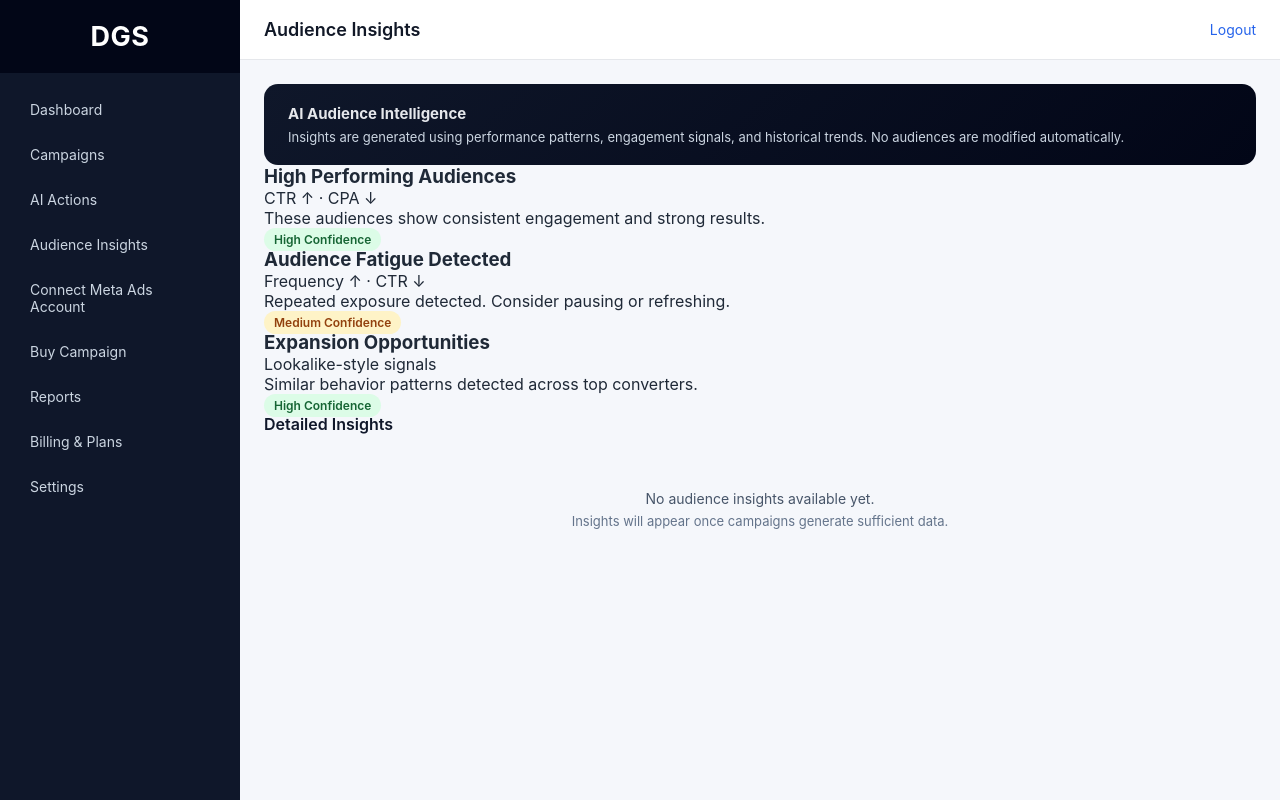
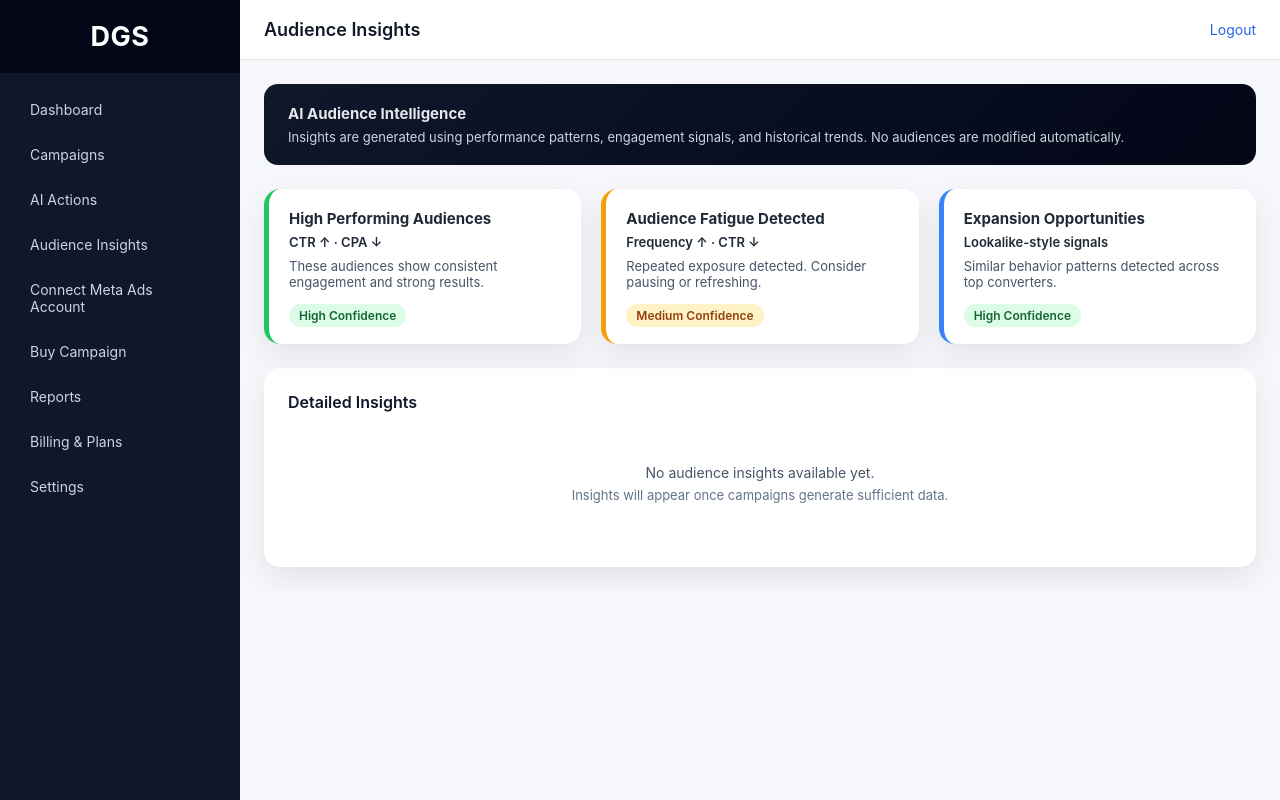
Before and after one commit to digitalgrowthstudioteam/Meta-AI, a FastAPI app: template frontend/user/templates/audience_insights.html in a window 1280 px wide. Run offline with FastAPI, Linux system fonts and the light colour scheme; the template is opened without the code that fills it, so the values that code supplies are empty.

Commit message:
Update app.css

```diff
--- a/frontend/shared/assets/css/app.css
+++ b/frontend/shared/assets/css/app.css
@@ -456,3 +456,81 @@ body {
     background: #dcfce7;
     color: #166534;
 }
+
+/* =========================
+   Audience Insights
+========================= */
+
+.audience-container {
+    display: flex;
+    flex-direction: column;
+    gap: 24px;
+}
+
+.audience-grid {
+    display: grid;
+    grid-template-columns: repeat(auto-fit, minmax(260px, 1fr));
+    gap: 20px;
+}
+
+/* =========================
+   Audience Cards
+========================= */
+
+.audience-card {
+    background: #ffffff;
+    border-radius: 16px;
+    padding: 20px;
+    box-shadow: 0 12px 30px rgba(2, 6, 23, 0.08);
+    position: relative;
+}
+
+.audience-card h3 {
+    font-size: 15px;
+    margin-bottom: 6px;
+}
+
+.audience-metric {
+    font-size: 13px;
+    font-weight: 600;
+    margin-bottom: 8px;
+}
+
+.audience-note {
+    font-size: 13px;
+    color: #475569;
+    margin-bottom: 14px;
+}
+
+/* =========================
+   Card States
+========================= */
+
+.audience-card.positive {
+    border-left: 5px solid #22c55e;
+}
+
+.audience-card.warning {
+    border-left: 5px solid #f59e0b;
+}
+
+.audience-card.info {
+    border-left: 5px solid #3b82f6;
+}
+
+/* =========================
+   Section
+========================= */
+
+.audience-section {
+    background: #ffffff;
+    border-radius: 16px;
+    padding: 24px;
+    box-shadow: 0 12px 30px rgba(2, 6, 23, 0.08);
+}
+
+.section-title {
+    font-size: 16px;
+    font-weight: 600;
+    margin-bottom: 12px;
+}
```
